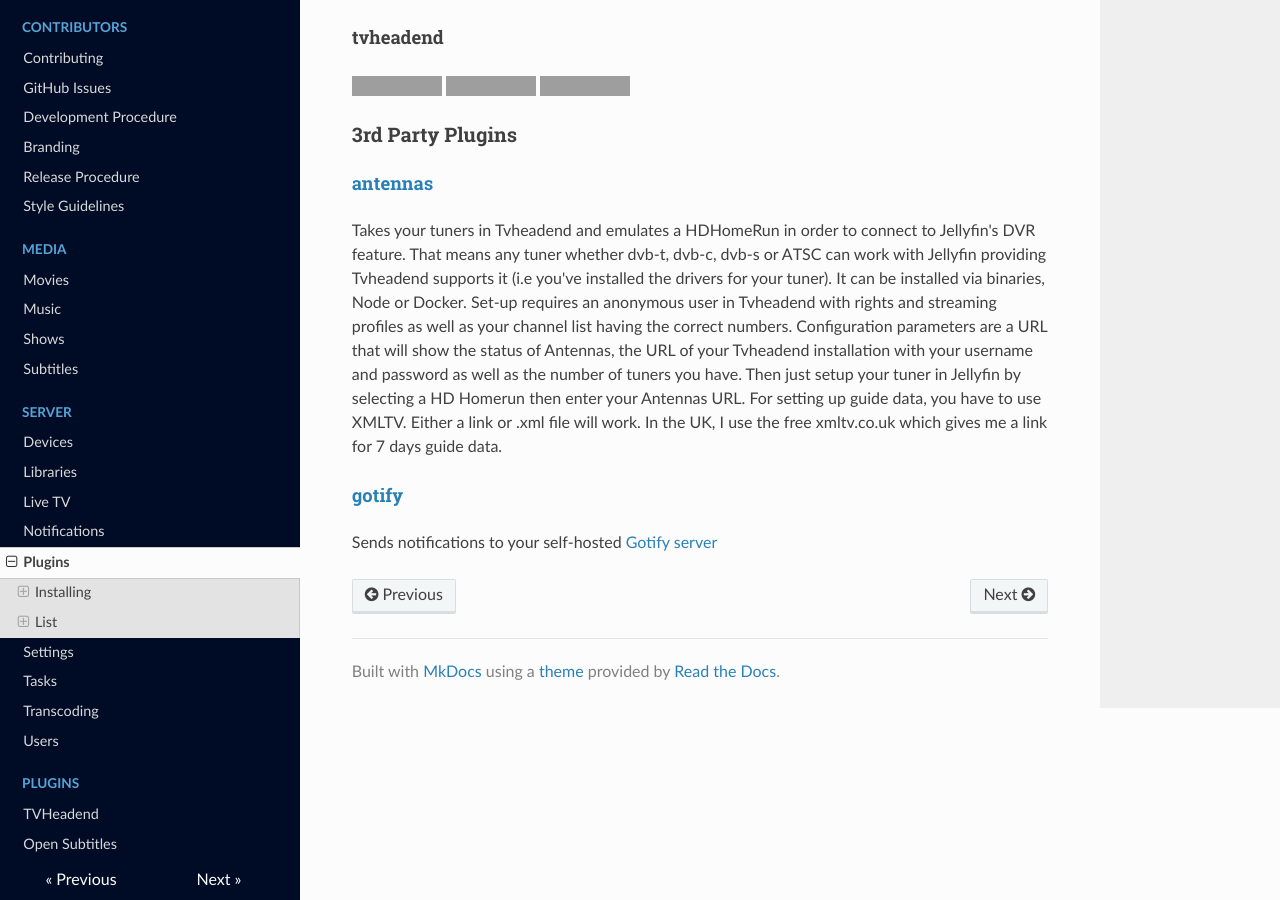
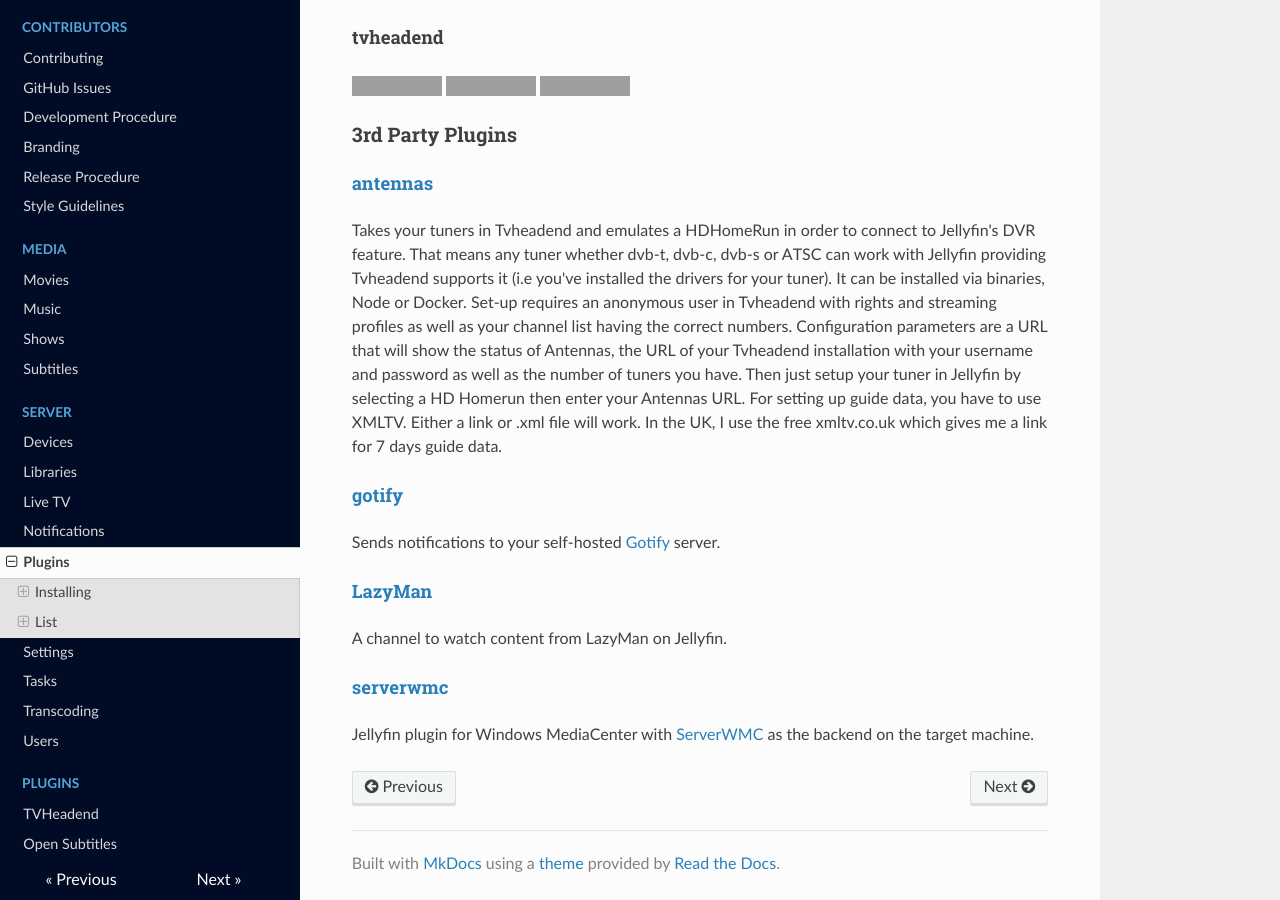
Before and after one commit to jellyfin-archive/jellyfin-docs, an MkDocs documentation site: the page built from docs/server/plugins.md, in a window 1280 px wide and 900 px high, scrolled down 1574 px. Built offline with MkDocs 1.6.1, drawn with Linux system fonts in a browser that asks for light colours; nearby versions of some CDN libraries; old or Windows-style settings are respelled for this version of MkDocs; grey boxes are pictures that could not be loaded.

Commit message:
add new plugins to the list

```diff
--- a/docs/server/plugins.md
+++ b/docs/server/plugins.md
@@ -81,4 +81,12 @@ Takes your tuners in Tvheadend and emulates a HDHomeRun in order to connect to J
 
 #### [gotify](https://github.com/crobibero/Jellyfin.Plugins.Gotify)
 
-Sends notifications to your self-hosted [Gotify server](https://gotify.net/)
+Sends notifications to your self-hosted [Gotify](https://gotify.net/) server.
+
+#### [LazyMan](https://github.com/crobibero/Jellyfin.Channels.LazyMan)
+
+A channel to watch content from LazyMan on Jellyfin.
+
+#### [serverwmc](https://github.com/PrplHaz4/jellyfin-plugin-serverwmc)
+
+Jellyfin plugin for Windows MediaCenter with [ServerWMC](https://github.com/PrplHaz4/jellyfin-plugin-serverwmc) as the backend on the target machine.
```
